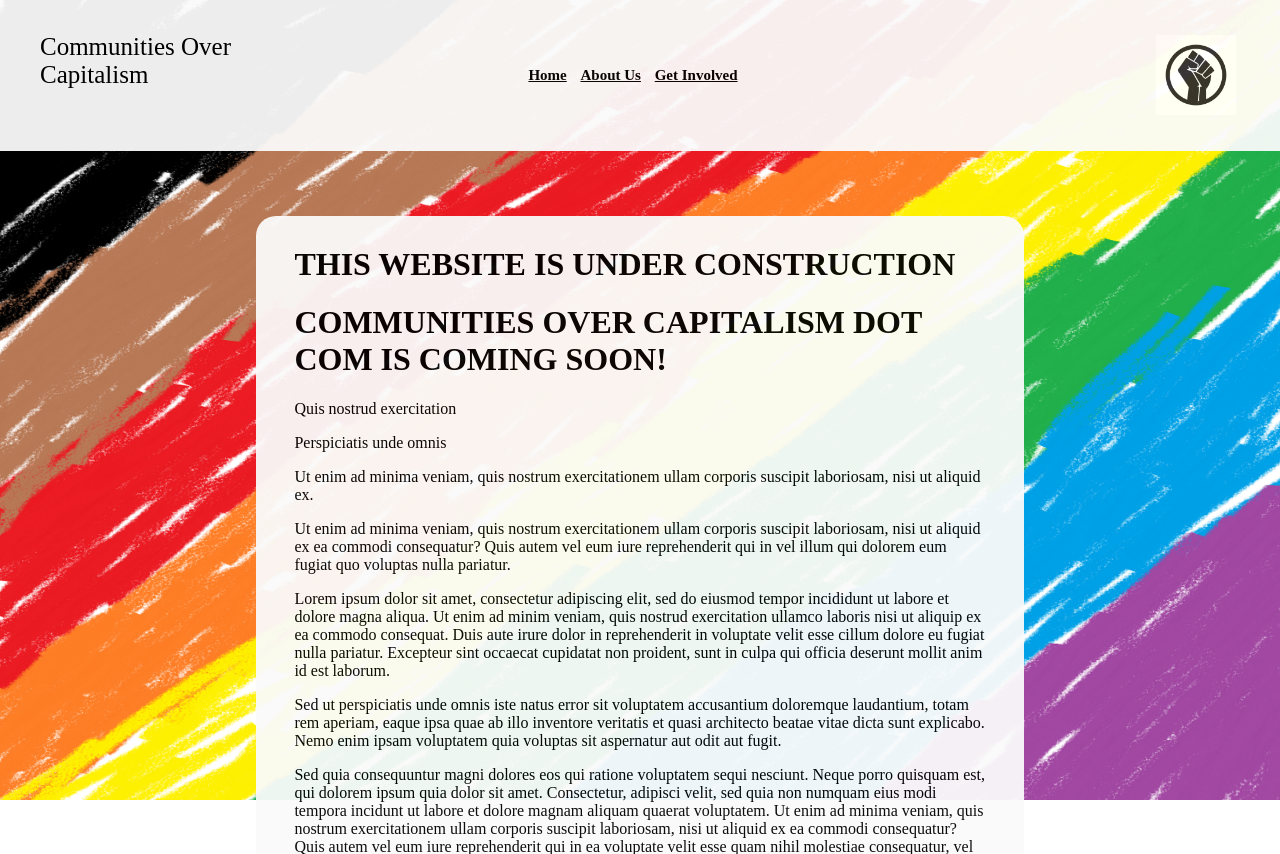
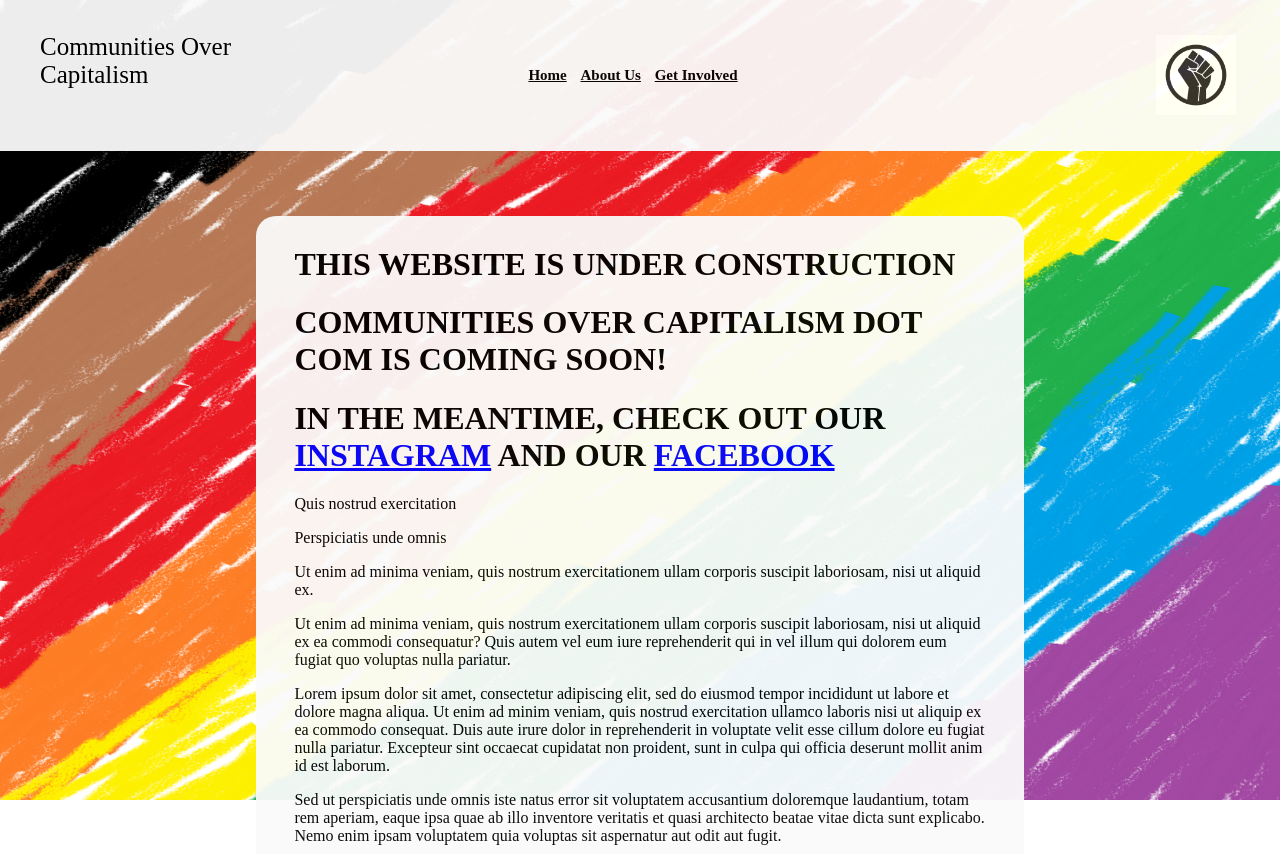
Before and after one commit to riley-voor/communities_over_capitalism_website, a Flask app: page / in a window 1280 px wide. Shown: the top 854 px of the page. Run offline with Flask 2, Linux system fonts and the light colour scheme.

Commit message:
add social media links to landing page while the website is up and under construction

```diff
--- a/templates/landing_page.html
+++ b/templates/landing_page.html
@@ -3,6 +3,7 @@
         <div class="main_body_text">
             <h1>THIS WEBSITE IS UNDER CONSTRUCTION</h1>
             <h1>COMMUNITIES OVER CAPITALISM DOT COM IS COMING SOON!</h1>
+            <h1>IN THE MEANTIME, CHECK OUT OUR <a style="color: blue;" href="https://www.instagram.com/communitiesovercapitalism/">INSTAGRAM</a> AND OUR <a style="color: blue;" href="https://www.facebook.com/Communities-Over-Capitalism-107824770918183">FACEBOOK</a></h1>
             <p>Quis nostrud exercitation</p>
             <p>Perspiciatis unde omnis</p>
             <p>Ut enim ad minima veniam, quis nostrum exercitationem ullam corporis suscipit laboriosam, nisi ut aliquid ex.</p>
```
